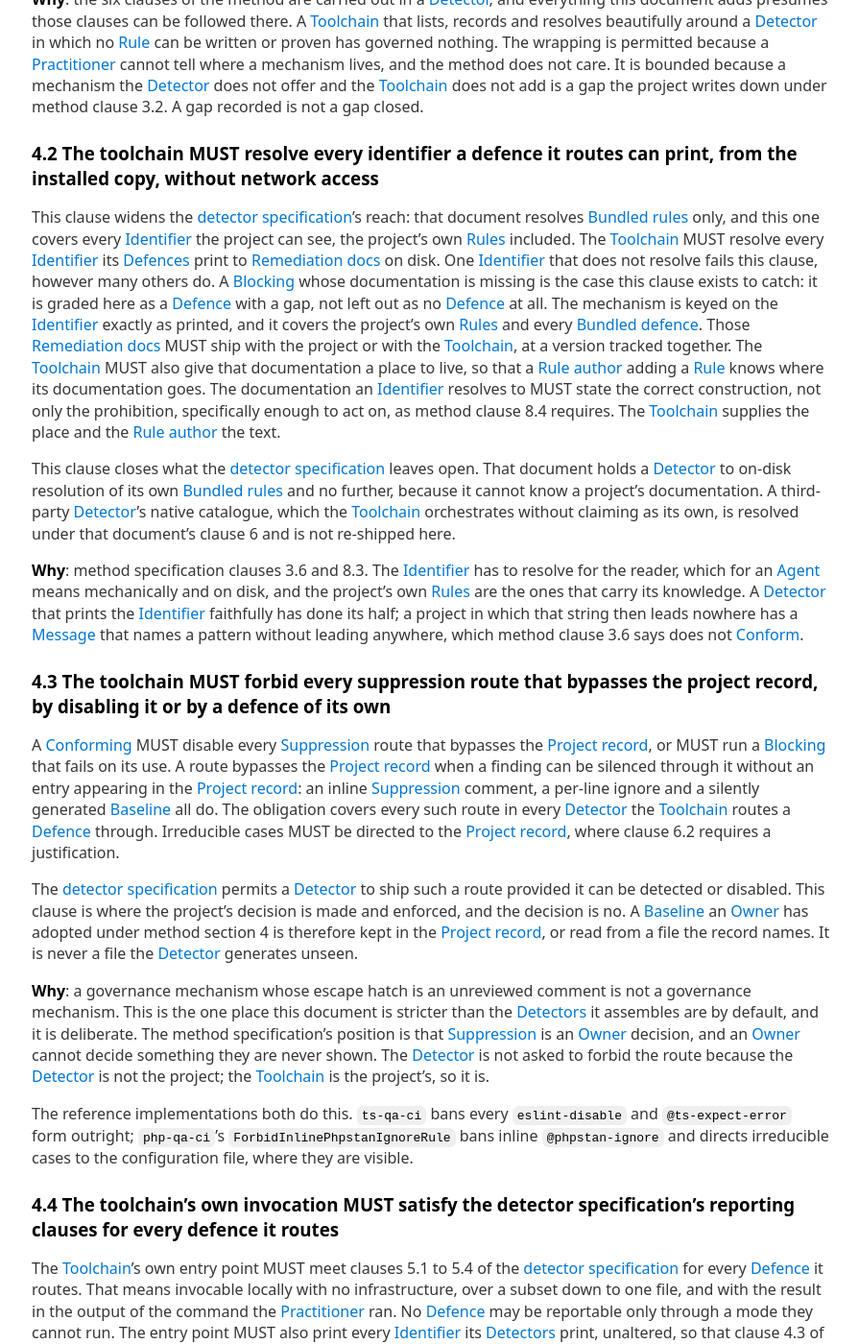
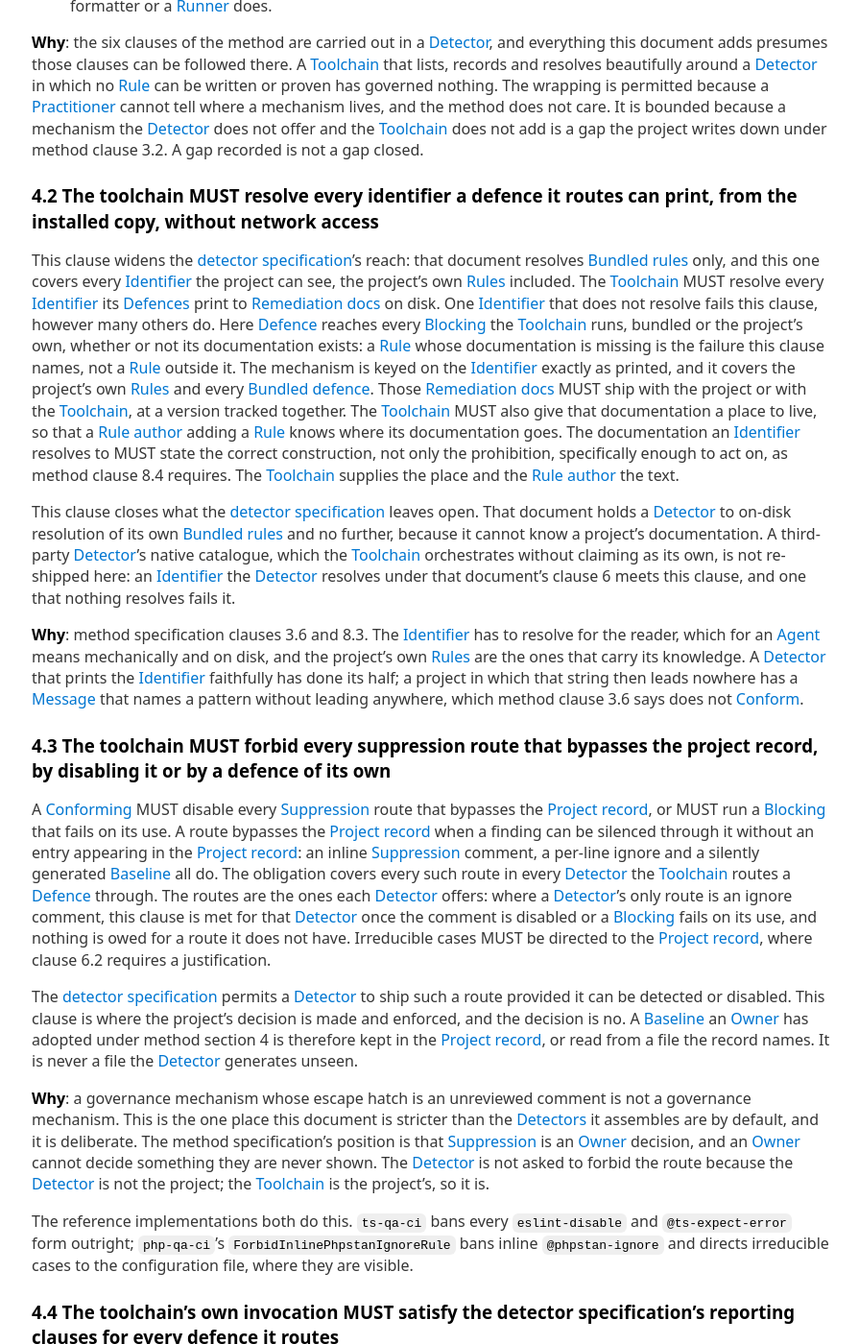
Before and after one commit to Defence-Before-Fix/defence-before-fix.github.io, a Jekyll site: the page built from TOOLING-SPEC.md, in a window 1280 px wide and 1400 px high, scrolled down 3912 px. Shown: the whole window at 96% size, without its empty margins (191-1086 px from the left). Built offline with Jekyll 4.4.1, drawn with Linux system fonts in a browser that asks for light colours; our own code applies the rules of GitHub Pages for plain Markdown files; some of the changed text lies outside the part shown.

Commit message:
Toolchain 1, 4.1, 4.2, 4.3, 8.1, 9 and 9.1: the passages run 57 failed on
Clause 4.2 now says Defence there reaches every blocking rule the toolchain runs, whether or
not its documentation exists, in place of "a Defence with a gap"; its native-catalogue
sentence says an identifier the detector resolves meets the clause and one nothing resolves
fails it; clause 8.1's new sentence reads the same way; section 1 says the document defers to
the detector specification only in clause 4.1, and clause 4.1 says a verdict from this
document alone rests on the six it lists; clause 4.3 says the routes are the ones each
detector offers; clause 9.1 says the artefact grade counts what the shipped toolchain
supplies and nothing the consuming project adds; section 9's agent-support sentence says
section 7 recommends rather than requires.

Co-Authored-By: Claude Fable 5.1 <noreply@anthropic.com>

```diff
--- a/TOOLING-SPEC.md
+++ b/TOOLING-SPEC.md
@@ -39,7 +39,9 @@ building the mechanism first. A [Toolchain] that leaves the project to construct
 moved the obligation rather than met it. Where the project builds the means itself, those scripts are
 part of its [Toolchain] and are judged as such.
 
-**How to read this document.** It is self-contained for grading a [Toolchain]. The
+**How to read this document.** It is self-contained for grading a [Toolchain], apart from clause
+4.1, which holds each [Detector] to the [detector specification](DETECTOR-SPEC.md) and summarises
+that document's MUSTs. The
 table in section 2 glosses every term it borrows. Each clause states its obligation in its heading
 and first sentence, and the **Why** paragraph beneath is reasoning, not a further requirement. A
 link is there for depth and is not a prerequisite for the sentence that carries it.
@@ -110,7 +112,8 @@ any row and the failure mode is visible too: either half alone leaves the [Pract
 A [Toolchain] MUST NOT route a [Defence] through a [Detector] that does not
 [Conform] to [the detector specification](DETECTOR-SPEC.md). That document's MUSTs are those of
 its sections 4 to 7, and every one of them applies; the six summarised here are the ones most
-often failed. The [Detector] hosts bespoke [Rules]. It runs one [Rule] on its own against supplied
+often failed, and a verdict on this clause taken from this document alone rests on them. The
+[Detector] hosts bespoke [Rules]. It runs one [Rule] on its own against supplied
 code. It prints a stable [Identifier] with every finding. It runs locally, down to one file, with
 the result in the command's own output and nothing reportable only through a hosted service. It
 resolves every [Identifier] a [Bundled rule] can print to documentation shipped with it, offline.
@@ -160,9 +163,10 @@ This clause widens the [detector specification](DETECTOR-SPEC.md)'s reach: that
 [Bundled rules] only, and this one covers every [Identifier] the project can see, the project's
 own [Rules] included. The [Toolchain] MUST resolve every [Identifier] its [Defences]
 print to [Remediation docs] on disk. One [Identifier] that does not resolve fails this clause,
-however many others do. A [Blocking] [Rule] whose documentation is missing is the case this
-clause exists to catch: it is graded here as a [Defence] with a gap, not left out as no
-[Defence] at all. The mechanism is keyed on the
+however many others do. Here [Defence] reaches every [Blocking] [Rule] the [Toolchain] runs,
+bundled or the project's own, whether or not its documentation exists: a [Rule] whose
+documentation is missing is the failure this clause names, not a [Rule] outside it. The mechanism
+is keyed on the
 [Identifier] exactly as printed, and it covers the project's own [Rules] and
 every [Bundled defence]. Those [Remediation docs] MUST ship
 with the project or with the [Toolchain], at a version tracked together. The
@@ -175,8 +179,9 @@ only the prohibition, specifically enough to act on, as method clause 8.4 requir
 This clause closes what the [detector specification](DETECTOR-SPEC.md) leaves open. That document holds a
 [Detector] to on-disk resolution of its own [Bundled rules] and
 no further, because it cannot know a project's documentation. A third-party [Detector]'s
-native catalogue, which the [Toolchain] orchestrates without claiming as its own, is
-resolved under that document's clause 6 and is not re-shipped here.
+native catalogue, which the [Toolchain] orchestrates without claiming as its own, is not
+re-shipped here: an [Identifier] the [Detector] resolves under that document's clause 6 meets
+this clause, and one that nothing resolves fails it.
 
 **Why**: method specification clauses 3.6 and 8.3. The [Identifier] has to resolve for the
 reader, which for an [Agent] means mechanically and on disk, and the project's own
@@ -193,7 +198,10 @@ route that bypasses the [Project record], or MUST run a [Blocking]
 silenced through it without an entry appearing in the [Project record]: an inline
 [Suppression] comment, a per-line ignore and a silently generated [Baseline] all do. The
 obligation covers every such route in every [Detector] the [Toolchain] routes a
-[Defence] through. Irreducible cases MUST be directed to the [Project record],
+[Defence] through. The routes are the ones each [Detector] offers: where a [Detector]'s only
+route is an ignore comment, this clause is met for that [Detector] once the comment is disabled
+or a [Blocking] [Defence] fails on its use, and nothing is owed for a route it does not have.
+Irreducible cases MUST be directed to the [Project record],
 where clause 6.2 requires a justification.
 
 The [detector specification](DETECTOR-SPEC.md) permits a [Detector] to ship such a route provided
@@ -368,9 +376,9 @@ mistake rather than after it, which is why they are worth stating even as SHOULD
 
 The [Toolchain] MUST run an automated check that blocks its own release. The check covers
 every [Identifier] printed by a [Rule] the [Toolchain] authors or bundles
-as its own [Defence], whatever kind of [Detector] carries it; a [Bundled defence] whose
-documentation is missing is still a [Bundled defence] for this clause, and that gap is what the
-check exists to find. Where a documentation
+as its own [Defence], whatever kind of [Detector] carries it, and it reaches every such [Rule]
+whether or not its documentation exists: a missing page is the failure the check is there to
+find. Where a documentation
 page covers a family of [Identifiers] by a pattern, as clause 6.5 of the
 [detector specification](DETECTOR-SPEC.md) allows, this audit MUST apply the pattern to every
 [Identifier] printed and confirm it lands on that page. A member added to the
@@ -413,7 +421,8 @@ ships, every MUST in section 8 bears on its artefact grade under clause 9.1, not
 project-level verdict is a single grade; which part of the
 [Toolchain] satisfied each clause is evidence for that grade, not a second grade.
 
-**A [Toolchain] [Conforms] with [Agent] support** if it additionally satisfies section 7.
+**A [Toolchain] [Conforms] with [Agent] support** if, in addition, it does each thing section 7
+recommends.
 
 Partial [Conformance] MUST NOT be described as [Conformance]. A [Toolchain] that satisfies most of this
 document is in a normal and respectable condition; it is not [Conforming], and describing it as such
@@ -424,8 +433,9 @@ removes the only value the word has.
 As a project, it follows the method with its own assembled [Toolchain], like any other
 project, and is graded against this document and section 7 of the method specification on that
 basis. As an artefact, what it ships is graded for its consumers: a [Detector] against
-[the detector specification](DETECTOR-SPEC.md), a [Toolchain] against this document as it stands
-when installed into a [Consuming project] with nothing else built around it. The two
+[the detector specification](DETECTOR-SPEC.md), a [Toolchain] against this document, on what the
+shipped [Toolchain] itself supplies once installed into a [Consuming project], counting nothing
+the [Consuming project] adds around it. The two
 verdicts MUST be graded and declared separately, and neither implies the other. Section 8 bears on
 the artefact grade only; clause 5.3 is its project-level counterpart.
 
```
Also changed, not shown: CHANGELOG.md.
